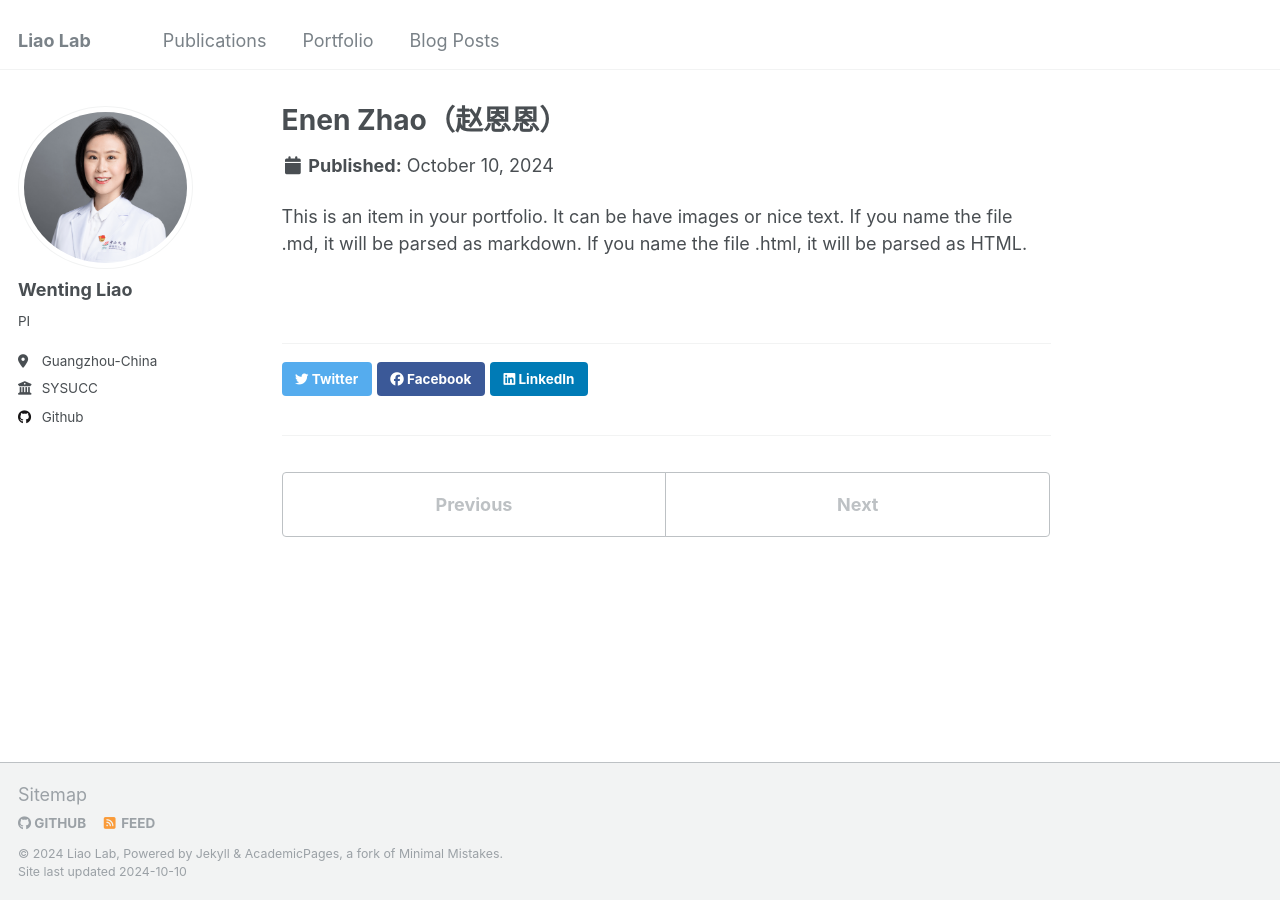
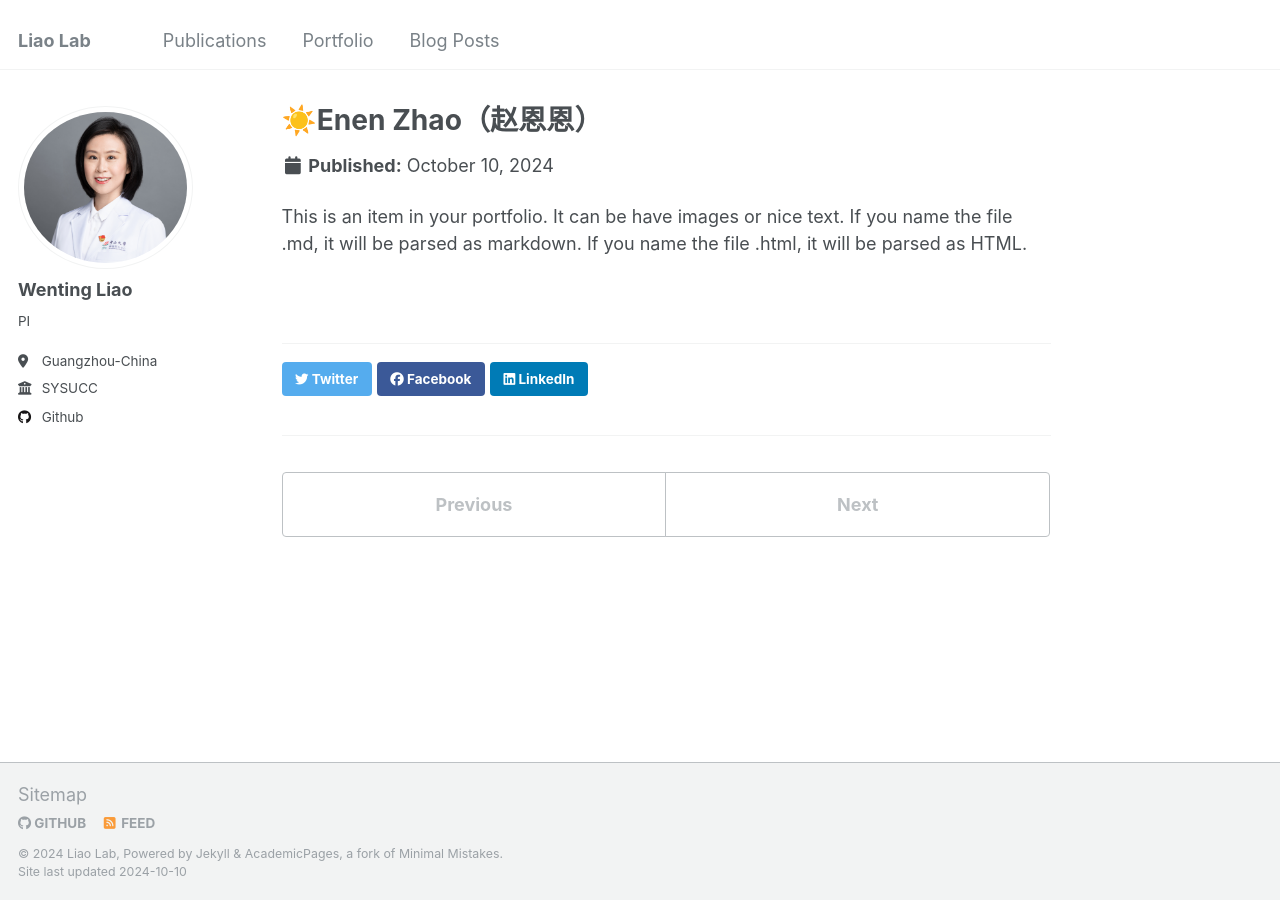
Before and after one commit to ImmunoTransLab/ImmunoTransLab, a Jekyll site: the page built from _portfolio/portfolio-5.md, in a window 1280 px wide. Built offline with Jekyll 4.4.1, drawn with Linux system fonts in a browser that asks for light colours.

```diff
--- a/_portfolio/portfolio-5.md
+++ b/_portfolio/portfolio-5.md
@@ -1,15 +1,15 @@
 ---
-title: "Enen Zhao（赵恩恩）"
-excerpt: "E-mail:zhaoee@sysucc.org.cn
+title: "☀️Enen Zhao（赵恩恩）"
+excerpt: "📮E-mail:zhaoee@sysucc.org.cn
 
 
-PhD student (2024-present)
+👩🏻‍🔬PhD student (2024-present)
 
 
-Master,Sun Yat-sen University, China
+👩🏻‍🎓Master,Sun Yat-sen University, China
 
 
-Bachelor, Sun Yat-sen University, China<br/><img src='/images/zhaoenen.png'>"
+👩🏻‍🎓Bachelor, Sun Yat-sen University, China<br/><img src='/images/zhaoenen.png'>"
 
 collection: portfolio
 ---
```
